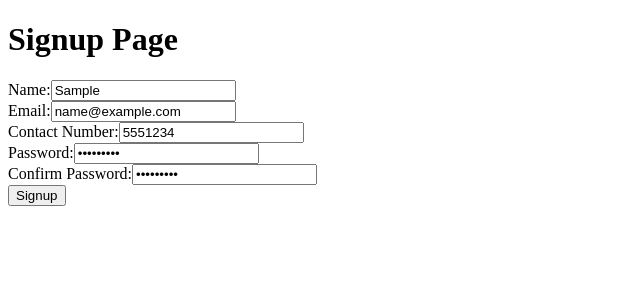
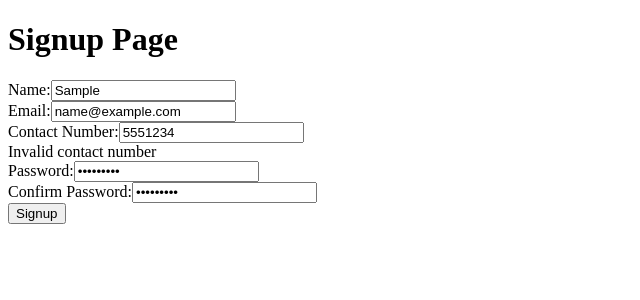
Before and after one commit to Knowledge-Streams-KS/react-ecommerce-alifaraz2, a React (Vite) app: page /user/signup in a window 1280 px wide. Both pictures are taken after typing "Sample", "name@example.com", "5551234", "Sample123", "Sample123" into the empty fields and a click on the button "Signup". Shown: the top 300 px of the page, without its empty margins (0-640 px from the left). Built offline with nearby package versions, Linux system fonts and the light colour scheme.

Commit message:
AuthContext

```diff
--- a/package.json
+++ b/package.json
@@ -11,9 +11,11 @@
   },
   "dependencies": {
     "axios": "^1.6.7",
+    "formik": "^2.4.5",
     "react": "^18.2.0",
     "react-dom": "^18.2.0",
-    "react-router-dom": "^6.22.3"
+    "react-router-dom": "^6.22.3",
+    "yup": "^1.4.0"
   },
   "devDependencies": {
     "@types/react": "^18.2.56",
--- a/src/components/Header.jsx
+++ b/src/components/Header.jsx
@@ -1,12 +1,17 @@
+import { useContext } from "react";
 import { NavLink } from "react-router-dom";
+import { UserAuthContext } from "../context/AuthContext";
 
 const Header = () => {
+  const {email}=useContext(UserAuthContext)
   return (
     <>
       <NavLink to="/">Home</NavLink>
       <NavLink to="/products">Products</NavLink>
       <NavLink to="/categories">Categories</NavLink>
+      <p>{email}</p>
     </>
+
   );
 };
 
--- /dev/null
+++ b/src/context/AuthContext.jsx
@@ -0,0 +1,18 @@
+import { createContext, useState,} from "react";
+
+const UserAuthContext=createContext();
+const UserAuthProvider=({children})=>{
+    const [isLoggedIn, setIsLoggedIn] = useState(false);
+    const [email,setEmail]=useState()
+
+return(
+    <>
+    <UserAuthContext.Provider value={{isLoggedIn,setIsLoggedIn,email,setEmail}}>
+        {children}
+    </UserAuthContext.Provider>
+
+    </>
+)
+}
+
+export  {UserAuthContext,UserAuthProvider};
--- a/src/main.jsx
+++ b/src/main.jsx
@@ -2,11 +2,17 @@ import React from "react"
 import ReactDOM from "react-dom/client"
 import App from "./App.jsx"
 import { BrowserRouter } from "react-router-dom"
+//import "./index.css"
+
+import { UserAuthProvider } from "./context/AuthContext.jsx"
 
 ReactDOM.createRoot(document.getElementById("root")).render(
   <React.StrictMode>
     <BrowserRouter>
-      <App />
+  <UserAuthProvider>
+  <App />
+  </UserAuthProvider>
+
     </BrowserRouter>
   </React.StrictMode>
 )
--- a/src/pages/Home.jsx
+++ b/src/pages/Home.jsx
@@ -1,5 +1,8 @@
 const Home = () => {
-  return <h1>Home</h1>
+  return (
+
+    <h1>Home</h1>
+  )
 }
 
 export default Home
--- a/src/pages/login.jsx
+++ b/src/pages/login.jsx
@@ -1,43 +1,57 @@
 // pages/Login.js
-import React, { useState } from "react";
+import React, { useContext } from "react"
+import { Formik, Form, Field, ErrorMessage } from "formik"
+import * as Yup from "yup"
+import { UserAuthContext } from "../context/AuthContext"
+import { useNavigate } from "react-router-dom"
+
+const LoginSchema = Yup.object().shape({
+  email: Yup.string().email("Invalid email").required("Email is required"),
+  password: Yup.string().required("Password is required"),
+})
 
 const Login = () => {
-  const [email, setEmail] = useState("");
-  const [password, setPassword] = useState("");
+  const handleLogin = (values) => {
+    // Perform login logic with form values
+    console.log(values)
+  }
 
-  const handleLogin = (e) => {
-    e.preventDefault();
-    // Perform login logic here
-  };
+  const { setEmail, setIsLoggedIn } = useContext(UserAuthContext)
+  const navigate = useNavigate()
 
   return (
     <div>
       <h1 className="text-3xl font-bold underline">Login Page</h1>
-      <form onSubmit={handleLogin}>
+      <Formik
+        initialValues={{ email: "", password: "" }}
+        validationSchema={LoginSchema}
+        onSubmit={handleLogin}
+      >
+        {({ errors, touched }) => (
+          <Form>
             <div>
               <label htmlFor="email">Email:</label>
-          <input
-            type="email"
-            id="email"
-            value={email}
-            onChange={(e) => setEmail(e.target.value)}
-            required
-          />
+              <Field type="email" id="email" name="email"  />
+              <ErrorMessage name="email" component="div" className="error" />
             </div>
             <div>
               <label htmlFor="password">Password:</label>
-          <input
-            type="password"
-            id="password"
-            value={password}
-            onChange={(e) => setPassword(e.target.value)}
-            required
-          />
+              <Field type="password" id="password" name="password" />
+              <ErrorMessage name="password" component="div" className="error" />
             </div>
-        <button type="submit">Login</button>
-      </form>
+            <button
+              onClick={() => {
+                setIsLoggedIn(true)
+                navigate("/")
+              }}
+            >
+              Login
+            </button>
+          </Form>
+        )}
+      </Formik>
     </div>
-  );
-};
+  )
+}
 
-export default Login;
+export default Login
--- a/src/pages/signup.jsx
+++ b/src/pages/signup.jsx
@@ -1,94 +1,88 @@
 // pages/Signup.js
-import React, { useState } from "react";
+import React from "react"
+import { Formik, Form, Field, ErrorMessage } from "formik"
+import * as Yup from "yup"
+
+const SignupSchema = Yup.object().shape({
+  name: Yup.string().required("Name is required"),
+  email: Yup.string().email("Invalid email").required("Email is required"),
+  contactNumber: Yup.string().matches(/^[0-9]{10}$/, "Invalid contact number"),
+  password: Yup.string()
+    .required("Password is required")
+    .matches(
+      /^(?=.*[A-Z])(?=.*\d).{6,}$/,
+      "Password must contain at least one uppercase letter and one number"
+    ),
+  confirmPassword: Yup.string()
+    .required("Confirm Password is required")
+    .oneOf([Yup.ref("password"), null], "Passwords must match"),
+})
 
 const Signup = () => {
-  const [name, setName] = useState("");
-  const [email, setEmail] = useState("");
-  const [contactNumber, setContactNumber] = useState("");
-  const [password, setPassword] = useState("");
-  const [confirmPassword, setConfirmPassword] = useState("");
-  const [error, setError] = useState("");
-
-  const handleSignup = (e) => {
-    e.preventDefault();
-    // Perform signup logic here
-  };
-
-  const validateEmail = (email) => {
-    // Email validation logic
-  };
-
-  const validateContactNumber = (contactNumber) => {
-    // Contact number validation logic
-  };
-
-  const validatePassword = (password) => {
-    // Password validation logic
-  };
-
-  const validateForm = () => {
-    // Form validation logic
-  };
+  const handleSignup = (values) => {
+    // Perform signup logic with form values
+    console.log(values)
+  }
 
   return (
     <div>
       <h1 className="text-3xl font-bold underline">Signup Page</h1>
-      <form onSubmit={handleSignup}>
+      <Formik
+        initialValues={{
+          name: "",
+          email: "",
+          contactNumber: "",
+          password: "",
+          confirmPassword: "",
+        }}
+        validationSchema={SignupSchema}
+        onSubmit={handleSignup}
+      >
+        {({ errors, touched }) => (
+          <Form>
             <div>
               <label htmlFor="name">Name:</label>
-          <input
-            type="text"
-            id="name"
-            value={name}
-            onChange={(e) => setName(e.target.value)}
-            required
-          />
+              <Field type="text" id="name" name="name" />
+              <ErrorMessage name="name" component="div" className="error" />
             </div>
             <div>
               <label htmlFor="email">Email:</label>
-          <input
-            type="email"
-            id="email"
-            value={email}
-            onChange={(e) => setEmail(e.target.value)}
-            required
-          />
+              <Field type="email" id="email" name="email" />
+              <ErrorMessage name="email" component="div" className="error" />
             </div>
             <div>
               <label htmlFor="contactNumber">Contact Number:</label>
-          <input
-            type="tel"
-            id="contactNumber"
-            value={contactNumber}
-            onChange={(e) => setContactNumber(e.target.value)}
-            // Optional field, no 'required' attribute
+              <Field type="tel" id="contactNumber" name="contactNumber" />
+              <ErrorMessage
+                name="contactNumber"
+                component="div"
+                className="error"
               />
             </div>
             <div>
               <label htmlFor="password">Password:</label>
-          <input
-            type="password"
-            id="password"
-            value={password}
-            onChange={(e) => setPassword(e.target.value)}
-            required
-          />
+              <Field type="password" id="password" name="password" />
+              <ErrorMessage name="password" component="div" className="error" />
             </div>
             <div>
               <label htmlFor="confirmPassword">Confirm Password:</label>
-          <input
+              <Field
                 type="password"
                 id="confirmPassword"
-            value={confirmPassword}
-            onChange={(e) => setConfirmPassword(e.target.value)}
-            required
+                name="confirmPassword"
+              />
+              <ErrorMessage
+                name="confirmPassword"
+                component="div"
+                className="error"
               />
             </div>
             <button type="submit">Signup</button>
-      </form>
-      {error && <p className="text-red-500">{error}</p>}
+          </Form>
+        )}
+      </Formik>
     </div>
-  );
-};
+  )
+}
 
-export default Signup;
+export default Signup
```
Also changed, not shown: 1 other file (tests, documents, lock files or other folders). Lines whose indentation alone changed are shown as unchanged.
